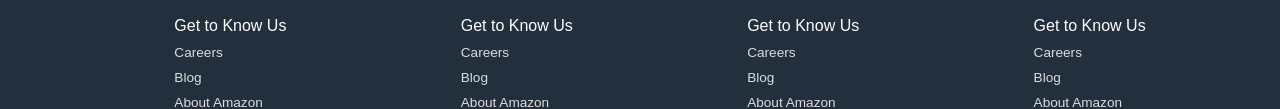
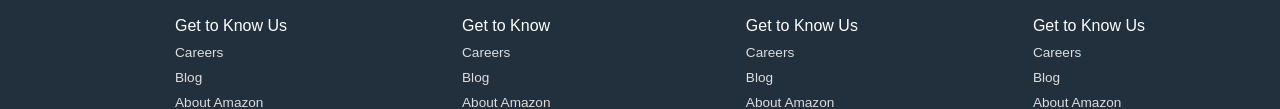
Before and after one commit to iasaduzzaman/Building-Amazon-clone, a plain HTML site: page index.html in a window 1280 px wide. Shown: the part 1408-1517 px from the top of the page. Drawn offline with Linux system fonts and the light colour scheme.

```diff
--- a/index.html
+++ b/index.html
@@ -154,7 +154,7 @@
         </ul>
 
         <ul>
-          <p>Get to Know Us</p>
+          <p>Get to Know </p>
           <a>Careers</a>
            <a>Blog</a>
            <a>About Amazon</a>
```
